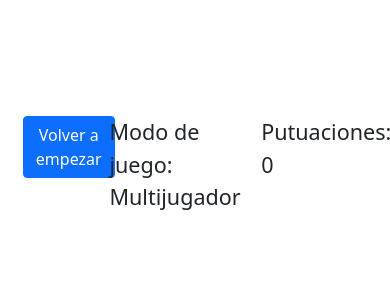
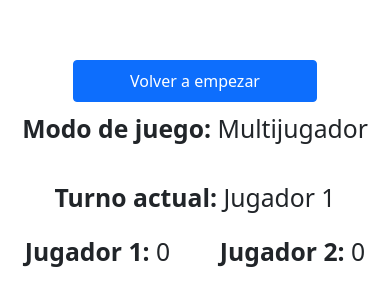
Before and after one commit to matiasnfuentes/unq-ui-matias-fuentes-trabajo-final, a React (Create React App) app: page /board in a window 390 px wide. Shown: the part 225-530 px from the top of the page. Built offline with nearby package versions, Linux system fonts and the light colour scheme.

Commit message:
terminando funcionalidad y haciendo responsive

```diff
--- a/src/App.css
+++ b/src/App.css
@@ -20,10 +20,10 @@ body {
 }
 
 .gameFinished {
-    display: flex;
-    justify-content: center;
-    align-items: center;
-    flex-direction: column;
+  display: flex;
+  justify-content: center;
+  align-items: center;
+  flex-direction: column;
   position: fixed;
   width: 500px;
   height: 200px;
@@ -36,3 +36,10 @@ body {
   border: 1px blue solid;
   background-color: white;
 }
+
+@media (max-width: 768px) {
+  .gameFinished {
+    width: 350px;
+    margin-left: -175px;
+  }
+}
--- a/src/Components/Board.js
+++ b/src/Components/Board.js
@@ -14,13 +14,16 @@ const Board = () => {
   const [clicked, setClicked] = useState()
   const [coincidences, setCoincidences] = useState([])
   const alreadyFounded = (id) => coincidences.includes(id)
-  const [finished, setGameFinished] = useState(false)
-  const [ganador, setGanador] = useState()
+  const [winner, setWinner] = useState()
+  const [currentTurn, setCurrentTurn] = useState(1)
+  const [playerOnePoints, setPlayerOnePoints] = useState(0)
+  const [playerTwoPoints, setPlayerOneTwo] = useState(0)
+
+  const oppositeTurn = () => (currentTurn === 1) ? 2 : 1
 
   useEffect(() => {
     if(coincidences.length === itemsNeed){
-      setGanador("Jugador 1")
-      setGameFinished(true)
+      setWinner((playerOnePoints > playerTwoPoints) ? 1 : 2 )
       }
     }
   ,[coincidences])
@@ -36,6 +39,8 @@ const Board = () => {
   const hasConcidence = (id, rowPosition, callback, uniqueId) => {
     if (!alreadyFounded(id)){
       if (clicked && (id === clicked.id) && (uniqueId !== clicked.uniqueId)) {
+        (currentTurn === 1) ? setPlayerOnePoints(playerOnePoints + 1) : setPlayerOneTwo(playerTwoPoints + 1)
+        !singlePlayer && setCurrentTurn(oppositeTurn())
         setCoincidences([...coincidences,id])
         setClicked(undefined)
       } else if (clicked && (id !== clicked.id)){
@@ -44,6 +49,7 @@ const Board = () => {
           clicked.callback(clicked.rowPosition)
         }, [300]);
         setClicked(undefined)
+        !singlePlayer && setCurrentTurn(oppositeTurn())
       } else {
         setClicked({id, rowPosition, callback, uniqueId})
       }
@@ -52,13 +58,13 @@ const Board = () => {
 
   return (
     <div className="col-12">
-      <Puntuaciones singlePlayer={singlePlayer}/>
+      <Puntuaciones singlePlayer={singlePlayer} playerOnePoints={playerOnePoints} playerTwoPoints={playerTwoPoints} currentTurn={currentTurn}/>
       <div>
         {[...Array(rowsCount).keys()].map((r) => (
           <BoardRow elementsCount={rowsCount} key={`row-${r}`} elements={rowItems[r]} hasConcidence={hasConcidence} />
         ))}
       </div>
-      {finished && <GameFinished ganador={ganador}/> }
+      {winner && <GameFinished winner={winner}/> }
     </div>
   );
 };
--- a/src/Components/BoardRow.js
+++ b/src/Components/BoardRow.js
@@ -5,12 +5,12 @@ const BoardRow = ({ elementsCount, elements, hasConcidence }) => {
   const elementSize = elementsCount === 4 ? "col-2" : "col-1";
 
   const [imageList, setImageList] = useState(
-    [...Array(elementsCount)].map((e) => "./question.jpg")
+    [...Array(elementsCount)].map((e) => "./img/question.jpg")
   );
 
   const callback = (rowPosition) => {
     const newList = [...imageList];
-    newList[rowPosition] = "./question.jpg";
+    newList[rowPosition] = "./img/question.jpg";
     setImageList(newList);
   };
 
--- a/src/Components/GameFinished.js
+++ b/src/Components/GameFinished.js
@@ -1,22 +1,15 @@
-import { useEffect } from "react";
-import { useLocation, useNavigate } from "react-router-dom";
+import { useNavigate } from "react-router-dom";
 
-const GameFinished = ({ganador}) => {
-  const location = useLocation();
+const GameFinished = ({winner}) => {
+
   const navigate = useNavigate();
-  const { finished } = location.state || {};
 
   const goHome = () => navigate("/")
 
-  useEffect(() => {
-      console.log(finished)
-    //!finished && navigate("/");
-  },[]);
-
   return (
     <div className="gameFinished">
-      <h4>El juego ha terminado, que deseas hacer?</h4>
-      {ganador && <h3>El ganador fue: {ganador}</h3>}
+      <h4>El juego ha terminado!!!</h4>
+      {winner && <h3>El ganador fue: Jugador {winner}</h3>}
       <button className="btn btn-primary" onClick={() => goHome()}>Go Home</button>
     </div>
   );
--- a/src/Components/Puntuaciones.js
+++ b/src/Components/Puntuaciones.js
@@ -1,18 +1,41 @@
 import { Link } from "react-router-dom";
 
-const Puntuaciones = ({ singlePlayer }) => {
+const Puntuaciones = ({
+  singlePlayer,
+  playerOnePoints,
+  playerTwoPoints,
+  currentTurn,
+}) => {
   return (
-    <div className="row d-flex flex-row justify-content-around mb-5">
-      <div className="col-2">
-        <Link className="btn btn-primary" to="/">
-          Volver a empezar
-        </Link>
+    <div>
+      <div className={`row d-flex flex-row justify-content-center justify-content-sm-around ${singlePlayer ? "mb-sm-5" : "mb-2"}`}>
+        <div className="col-12 col-sm-4 d-flex justify-content-center align-items-center mb-2 mb-sm-0">
+          <Link className="btn btn-primary p-2 col-8 col-sm-12 col-xl-8" to="/">
+            Volver a empezar
+          </Link>
+        </div>
+        <div className="col-12 col-sm-8 mb-2 mb-sm-0">
+          <p className="fs-2 text-center mb-sm-0">
+            <strong>Modo de juego: </strong>
+            {singlePlayer ? "Un jugador" : "Multijugador"}
+          </p>
+        </div>
       </div>
+      {!singlePlayer && (
+        <div className="row d-flex flex-row justify-content-around mb-5">
+          <p className="fs-2 col-12 col-lg-5 col-xl-4 text-center">
+            <strong>Turno actual:</strong> Jugador {currentTurn}
+          </p>
 
-      <p className="fs-4 col-4">
-        Modo de juego: {singlePlayer ? "Un jugador" : "Multijugador"}
-      </p>
-      <p className="fs-4 col-4">Putuaciones: 0</p>
+          <p className={`fs-2 col-6 col-lg-3 col-xl-4 text-center`}>
+            <strong>Jugador 1:</strong> {playerOnePoints}
+          </p>
+
+          <p className="fs-2 col-6 col-lg-3 col-xl-4 text-center">
+            <strong>Jugador 2:</strong> {playerTwoPoints}
+          </p>
+        </div>
+      )}
     </div>
   );
 };
--- a/src/Components/SelectionScreen.js
+++ b/src/Components/SelectionScreen.js
@@ -12,55 +12,59 @@ const SelectionScreen = () => {
 
   const [boardSize, setBoardSize] = useState(4);
 
-  const sizeFourStyle =
-    boardSize === 4 ? "btn-primary" : "btn-outline-primary";
+  const sizeFourStyle = boardSize === 4 ? "btn-primary" : "btn-outline-primary";
   const sizeSixStyle = boardSize === 6 ? "btn-primary" : "btn-outline-primary";
   const sizeEightStyle =
     boardSize === 8 ? "btn-primary" : "btn-outline-primary";
 
   return (
     <>
+      <h1>NBA Memory Game!</h1>
+      <div className="mb-2 mt-2 col-12 col-lg-8 col-xl-7">
+        <img className={"img-fluid rounded-pill"} src="./img/nba-banner.jpg" alt="banner" />
+      </div>
+
       <div className="row col-xl-4 mb-5">
         <h2 className="mb-3 text-center">Cantidad de jugadores</h2>
         <div className="d-flex justify-content-around">
           <button
             type="button"
             onClick={() => setSinglePlayer(true)}
-            className={`btn ${singlePlayerStyle}`}
+            className={`btn col-5 col-sm-4 col-xl-5 ${singlePlayerStyle}`}
           >
             Un jugador
           </button>
           <button
             type="button"
             onClick={() => setSinglePlayer(false)}
-            className={`btn ${multiplayerStyle}`}
+            className={`btn col-5 col-sm-4 col-xl-5 ${multiplayerStyle}`}
           >
             Dos Jugadores
           </button>
         </div>
       </div>
 
-      <div className="row col-xl-4 mb-5">
+      <div className="row col-xl-6 mb-5">
         <h2 className="mb-3 text-center">Tamaño del tablero</h2>
         <div className="d-flex justify-content-around">
           <button
             type="button"
             onClick={() => setBoardSize(4)}
-            className={`btn ${sizeFourStyle}`}
+            className={`btn col-3 ${sizeFourStyle}`}
           >
             4 x 4
           </button>
           <button
             type="button"
             onClick={() => setBoardSize(6)}
-            className={`btn ${sizeSixStyle}`}
+            className={`btn col-3 ${sizeSixStyle}`}
           >
             6 x 6
           </button>
           <button
             type="button"
             onClick={() => setBoardSize(8)}
-            className={`btn ${sizeEightStyle}`}
+            className={`btn col-3 ${sizeEightStyle}`}
           >
             8 x 8
           </button>
```
Also changed, not shown: public/img/nba-banner.jpg (added), public/img/question.jpg (added).
